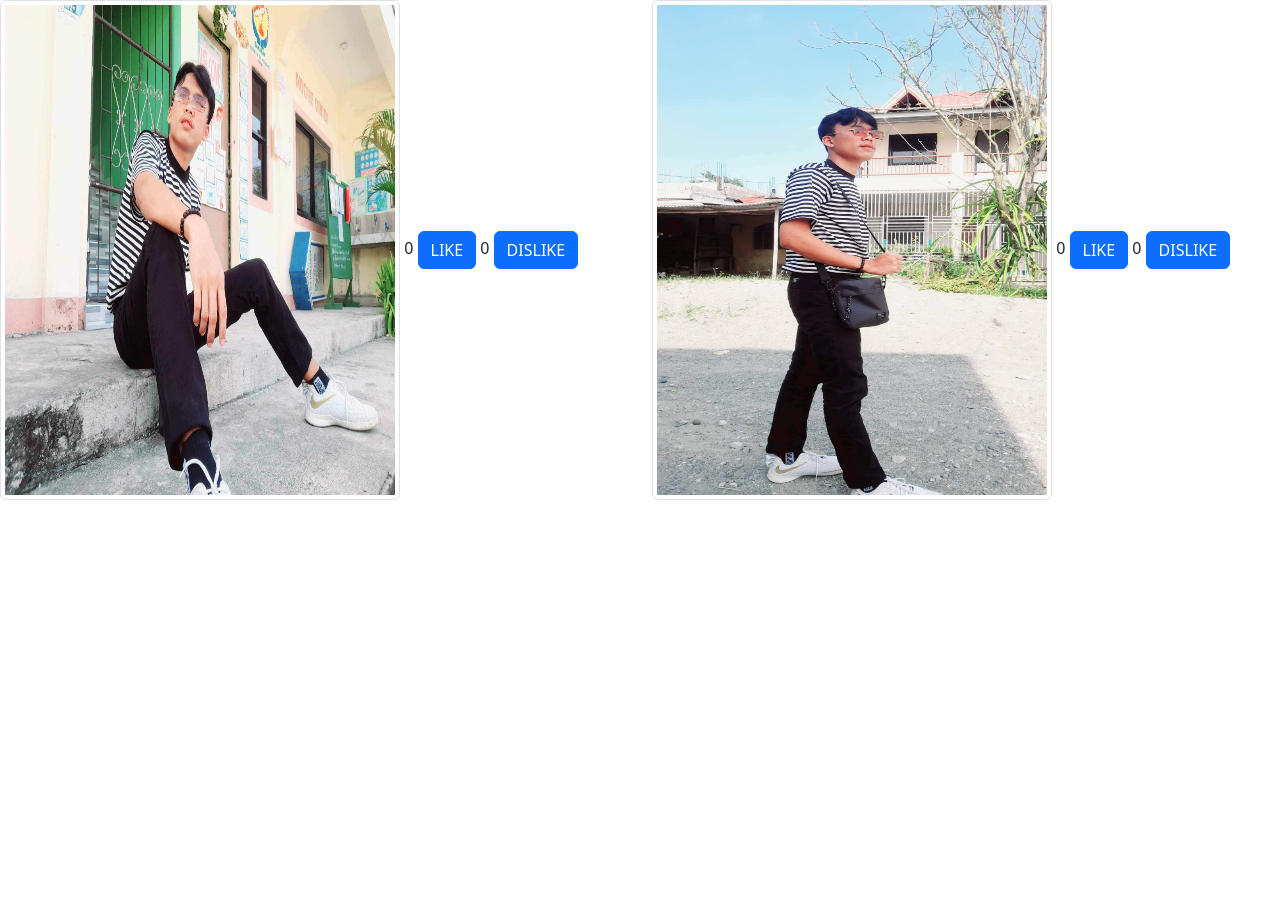
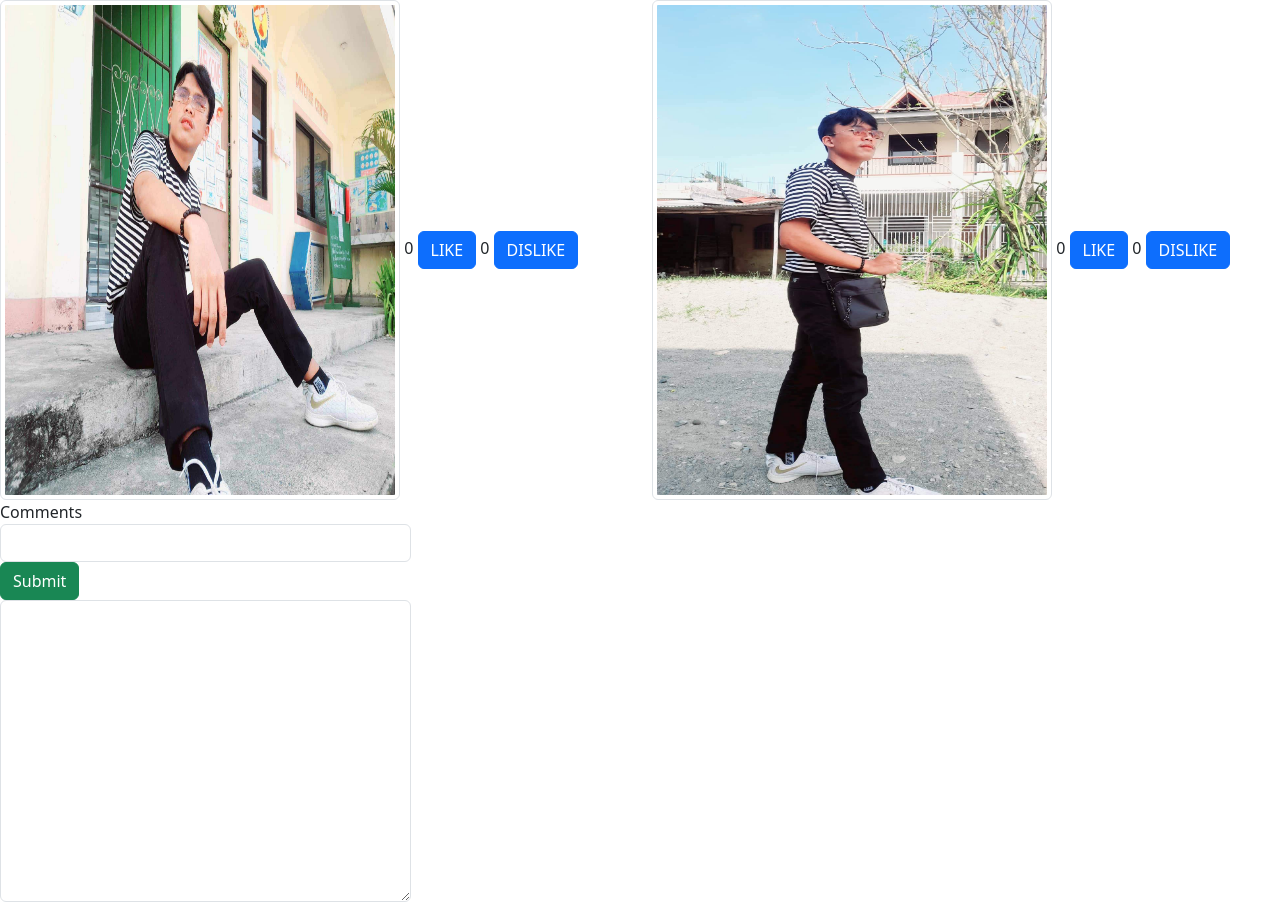
Before and after one commit to JohnKennethCastro/JohnKennethCastro.github.io, a plain HTML site: page index.html in a window 1280 px wide. Before the commit the page ends 800 px from the top, so only its background shows below. Drawn offline with nearby package versions, Linux system fonts and the light colour scheme.

Commit message:
Update index.html

```diff
--- a/index.html
+++ b/index.html
@@ -22,6 +22,12 @@
       <output id="dcount2"> 0 </output>
       <button class="btn btn-primary" type="submit" id="btndislike2">DISLIKE</button>
     </div>
+      <div class="col-4">
+           Comments<br>
+          <input type="text" class="form-control" id="comment"/>
+          <button class="btn btn-success" id="submit">Submit</button>
+           <textarea class="form-control" id="commentbox" rows=12></textarea>
+        </div>
      </div>
   </div>
       <script src="index.js"></script>
```
